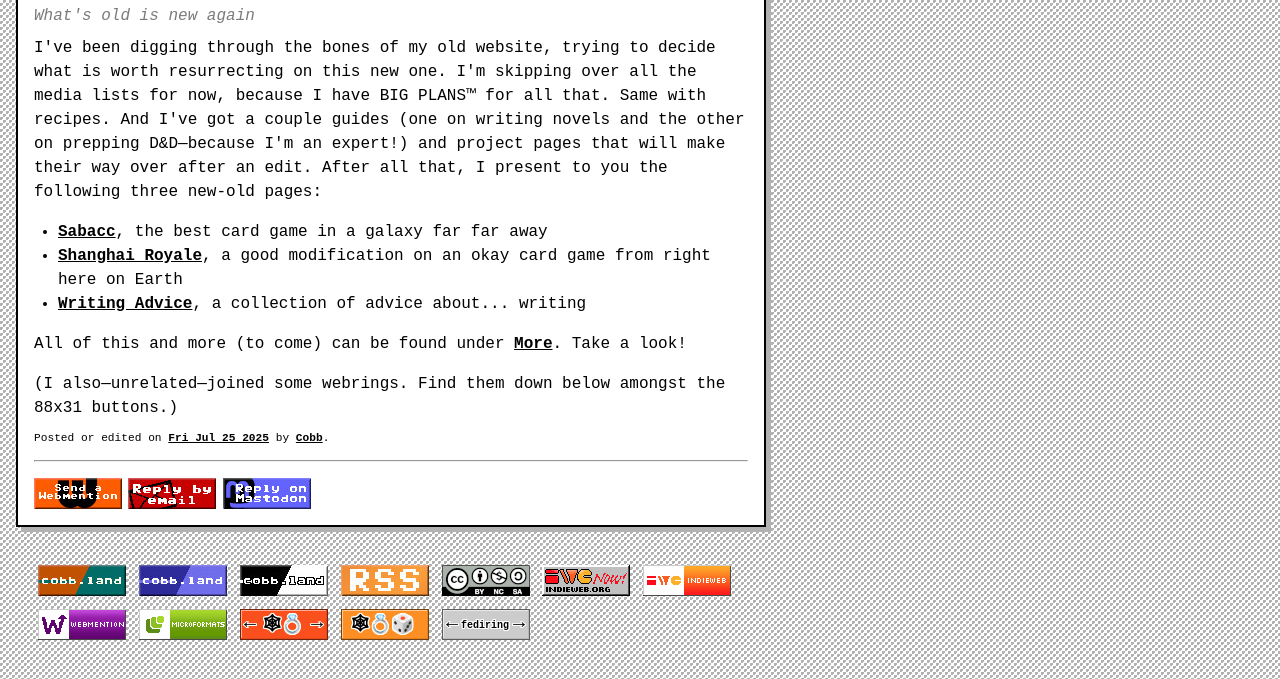
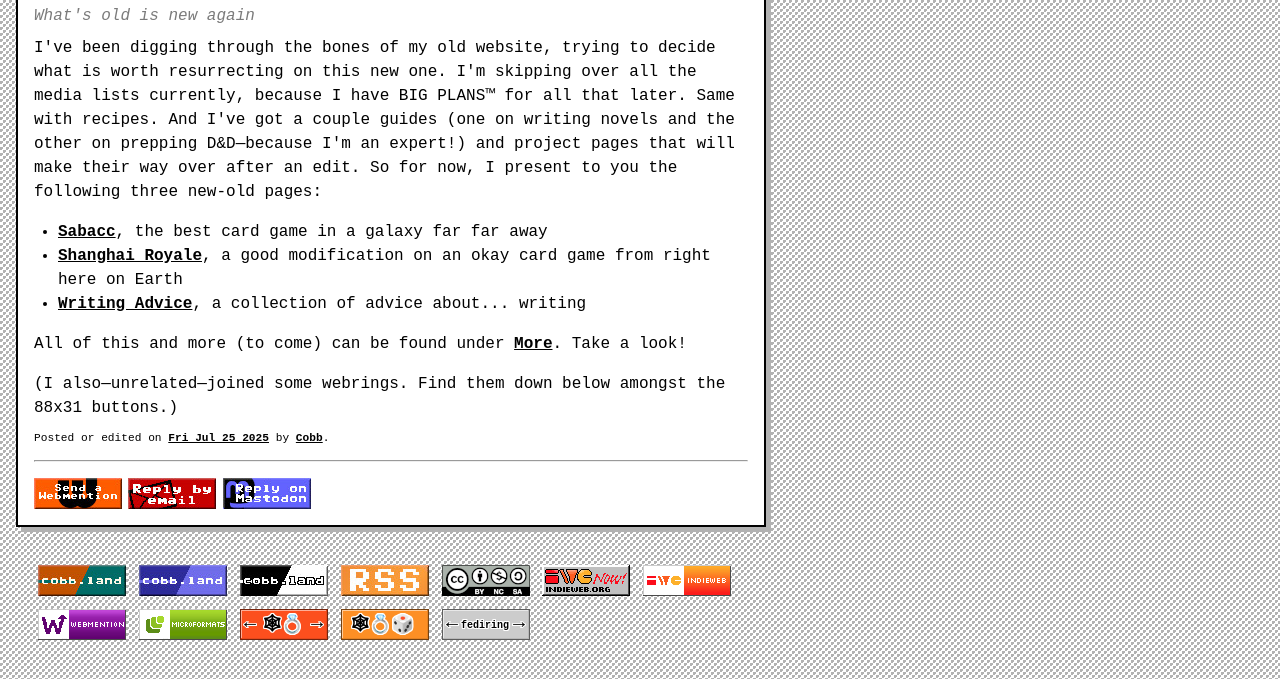
Before and after one commit to cobbland/cobb.land, an Eleventy site: page blog/page-migration.md in a window 1280 px wide. Shown: the part 126-805 px from the top of the page. Built offline with nearby package versions, Linux system fonts and the light colour scheme; Eleventy itself is replaced by a stand-in of ours; files that its build step writes are made by us from their sources.

Commit message:
Update page-migration.md

```diff
--- a/blog/page-migration.md
+++ b/blog/page-migration.md
@@ -5,7 +5,7 @@ date: 2025-07-25T19:32:00.00-04:00
 possed: https://dice.camp/@cobb/114916547284465593
 ---
 
-I've been digging through the bones of my old website, trying to decide what is worth resurrecting on this new one. I'm skipping over all the media lists for now, because I have BIG PLANS™ for all that. Same with recipes. And I've got a couple guides (one on writing novels and the other on prepping D&D—because I'm an expert!) and project pages that will make their way over after an edit. After all that, I present to you the following three new-old pages:
+I've been digging through the bones of my old website, trying to decide what is worth resurrecting on this new one. I'm skipping over all the media lists currently, because I have BIG PLANS™ for all that later. Same with recipes. And I've got a couple guides (one on writing novels and the other on prepping D&D—because I'm an expert!) and project pages that will make their way over after an edit. So for now, I present to you the following three new-old pages:
 
 - [Sabacc](/sabacc), the best card game in a galaxy far far away
 - [Shanghai Royale](/shanghai-royale), a good modification on an okay card game from right here on Earth
```
